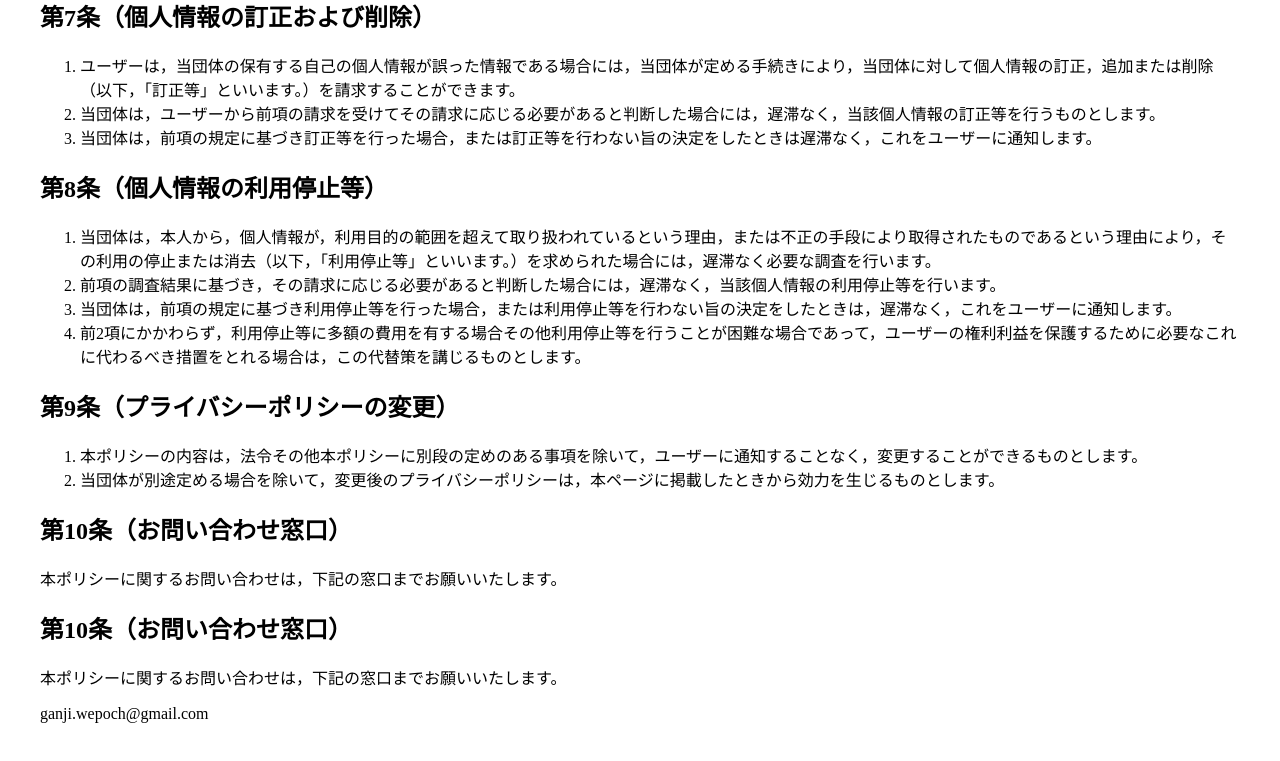
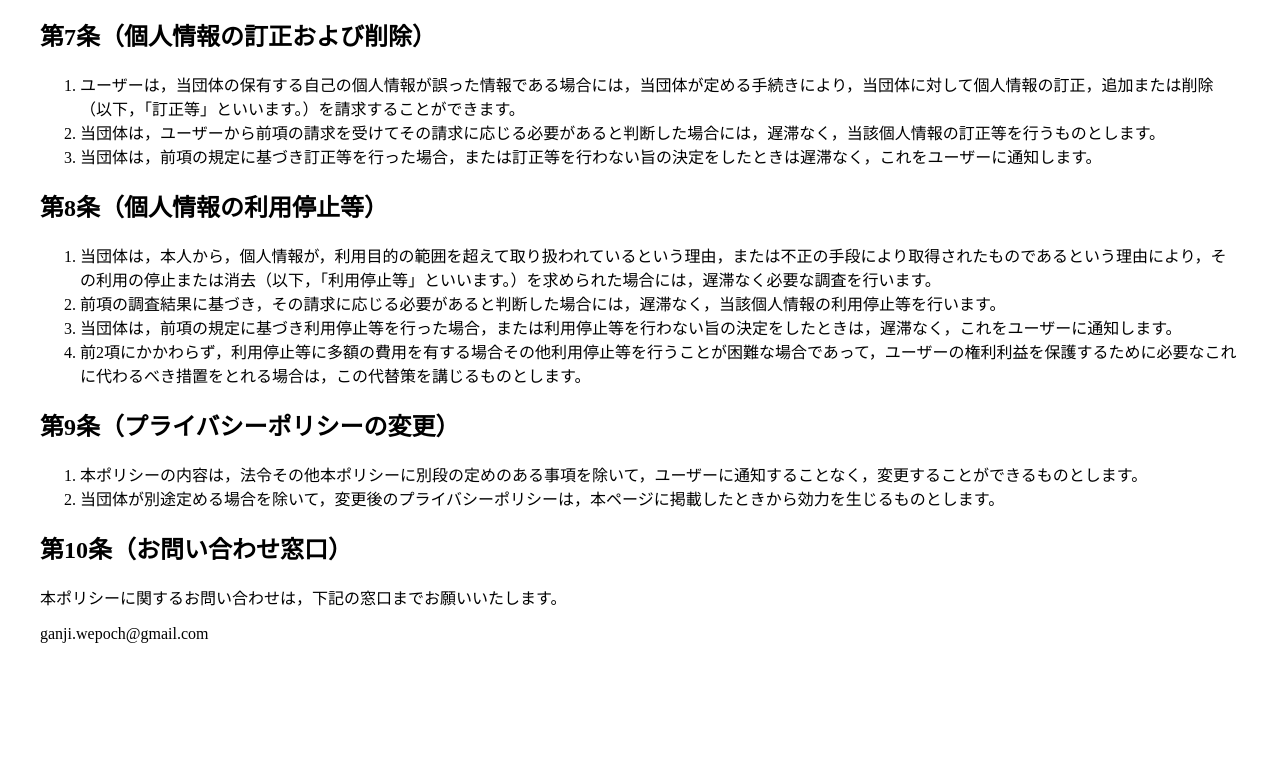
Before and after one commit to wepoch20/Privacy-Policy, a plain HTML site: page index.html in a window 1280 px wide. Shown: the part 1527-2288 px from the top of the page. After the commit the page ends 2210 px from the top, so only its background shows below. Drawn offline with Linux system fonts and the light colour scheme.

Commit message:
Update index.html

```diff
--- a/index.html
+++ b/index.html
@@ -27,7 +27,7 @@ margin: 40px;
 そして、お問い合わせやバグの報告をいただく際に、利用目的の範囲内で別途個人情報をお尋ねする場合がございます。
 </p>
 <p>
-<strong>第3条（個人情報を収集・利用する目的）</strong>
+  <h2><strong>第3条（個人情報を収集・利用する目的）</strong></h2>
 </p>
 <p>
 当団体が個人情報を収集・利用する目的は，以下のとおりです。
@@ -110,14 +110,10 @@ margin: 40px;
 <p>
 本ポリシーに関するお問い合わせは，下記の窓口までお願いいたします。
 </p>
-</body>
-</html>
-<h2><strong>第10条（お問い合わせ窓口）</strong></h2>
-<p>
-本ポリシーに関するお問い合わせは，下記の窓口までお願いいたします。
-</p>
 <p>
 ganji.wepoch@gmail.com
 </p>
 </body>
 </html>
+</body>
+</html>
```
